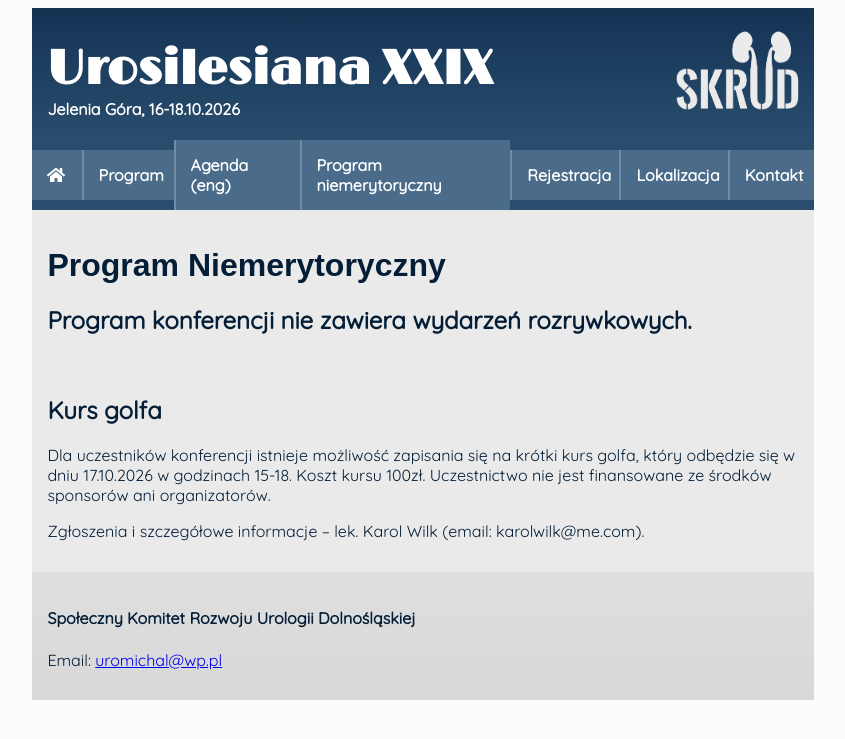
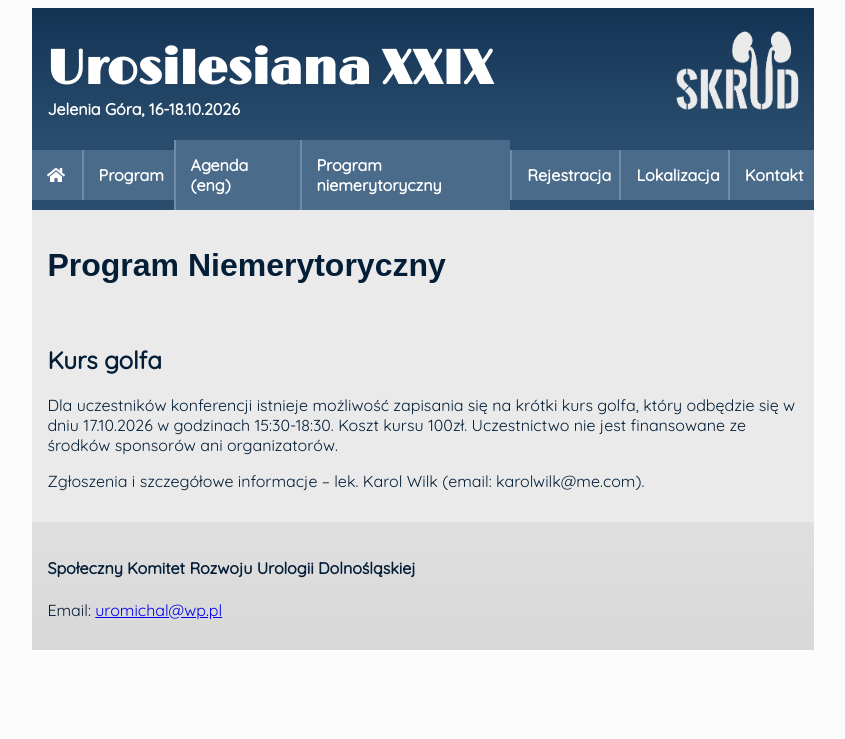
Before and after one commit to ptu-dolnyslask/urosilesiana, a Jekyll site: the page built from pages/program-niemerytoryczny.md, in a window 1280 px wide. Shown: the top 739 px of the page, without its empty margins (217-1062 px from the left). Built offline with Jekyll 4.4.1, drawn with Linux system fonts in a browser that asks for light colours; nearby versions of some CDN libraries; some web fonts are replaced; our own code applies the rules of GitHub Pages for plain Markdown files.

Commit message:
US29: program

```diff
--- a/pages/program-niemerytoryczny.md
+++ b/pages/program-niemerytoryczny.md
@@ -5,13 +5,15 @@ layout: default
 Program Niemerytoryczny
 ===
 
+{% if 0!=0 %}
 Program konferencji nie zawiera wydarzeń rozrywkowych.
 ---
+{% endif %}
 
 <br/>
 
 Kurs golfa
 ---
-Dla uczestników konferencji istnieje możliwość zapisania się na krótki kurs golfa, który odbędzie się w dniu 17.10.2026 w godzinach 15-18. Koszt kursu 100zł. Uczestnictwo nie jest finansowane ze środków sponsorów ani organizatorów.
+Dla uczestników konferencji istnieje możliwość zapisania się na krótki kurs golfa, który odbędzie się w dniu 17.10.2026 w godzinach 15:30-18:30. Koszt kursu 100zł. Uczestnictwo nie jest finansowane ze środków sponsorów ani organizatorów.
 
 Zgłoszenia i szczegółowe informacje -- lek. Karol Wilk (email: karolwilk@me.com).
```
Also changed, not shown: pages/program-eng.md (+4 -3 lines), pages/program.md (+2 -2 lines).
